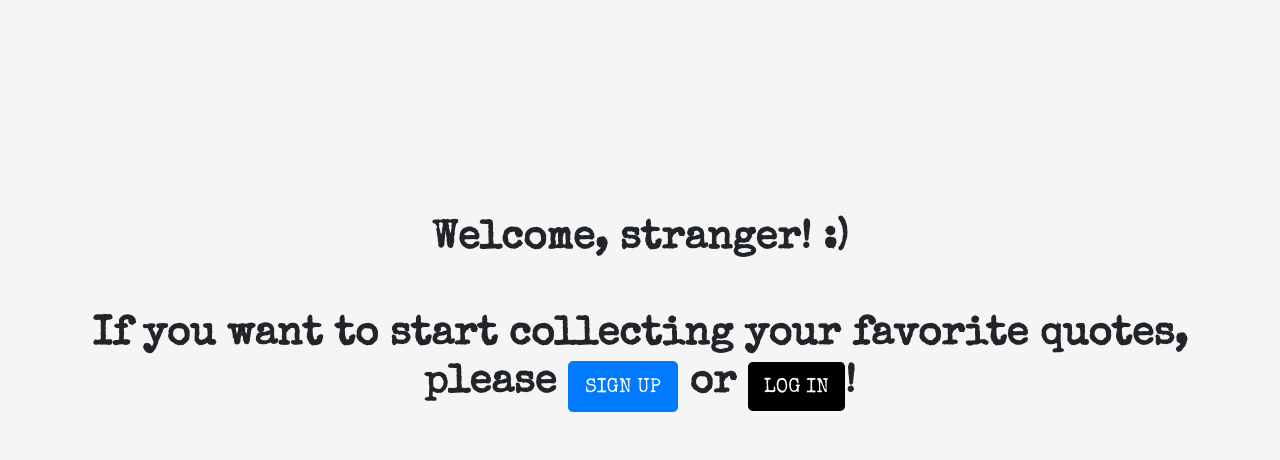
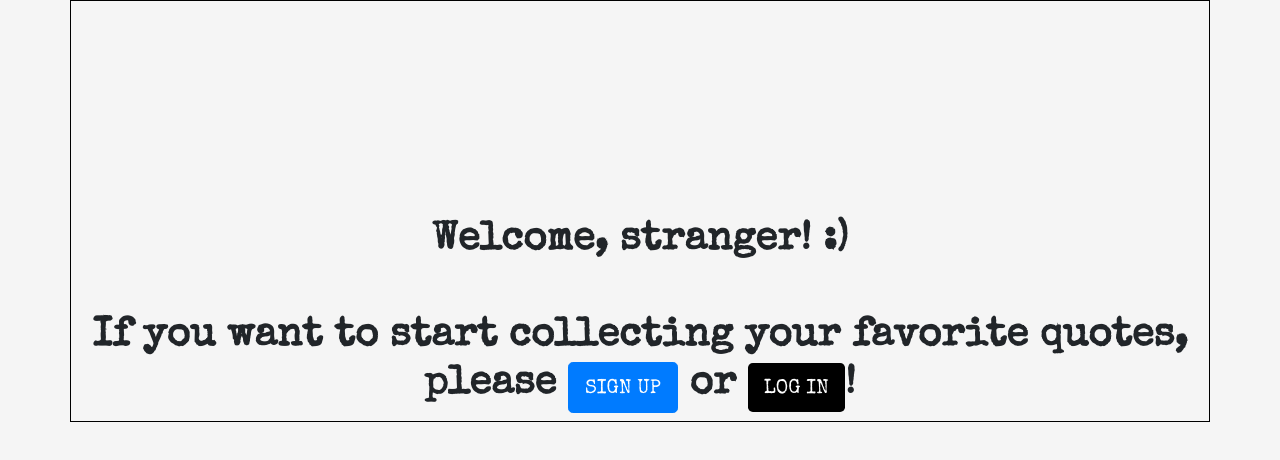
Before and after one commit to VBTX/favorite-quotes-client, a React (Create React App) app: page / in a window 1280 px wide. Shown: the top 460 px of the page. Built offline with nearby package versions, Linux system fonts and the light colour scheme; no server answers; a web font is replaced by a local one.

Commit message:
add container div

```diff
--- a/src/App.js
+++ b/src/App.js
@@ -22,7 +22,7 @@ class App extends Component {
 		const { loggedIn, allQuotes } = this.props;
 
 		return (
-			<div className='App'>
+			<div className='container'>
 				<Router>
 					<br />
 					<br />
```
